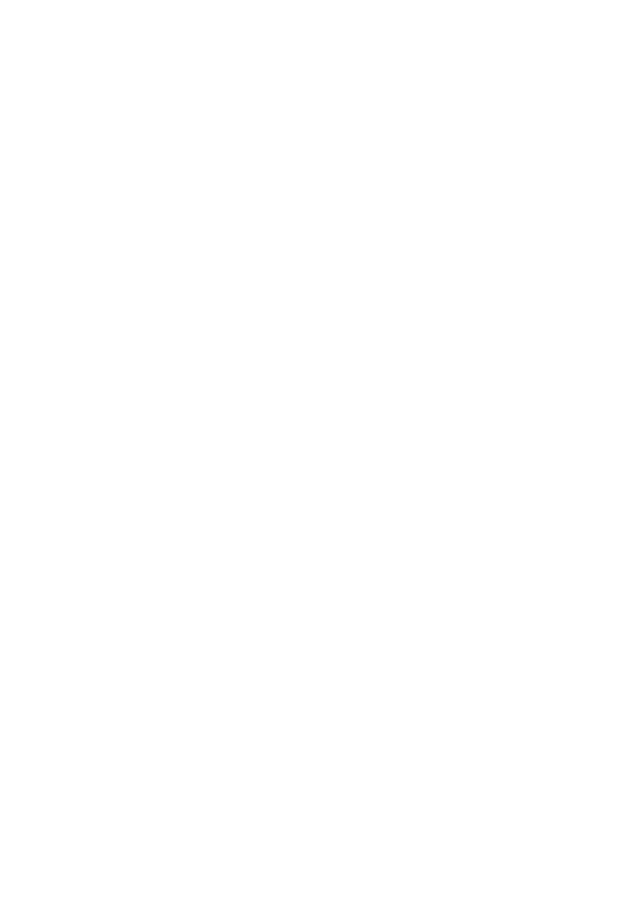
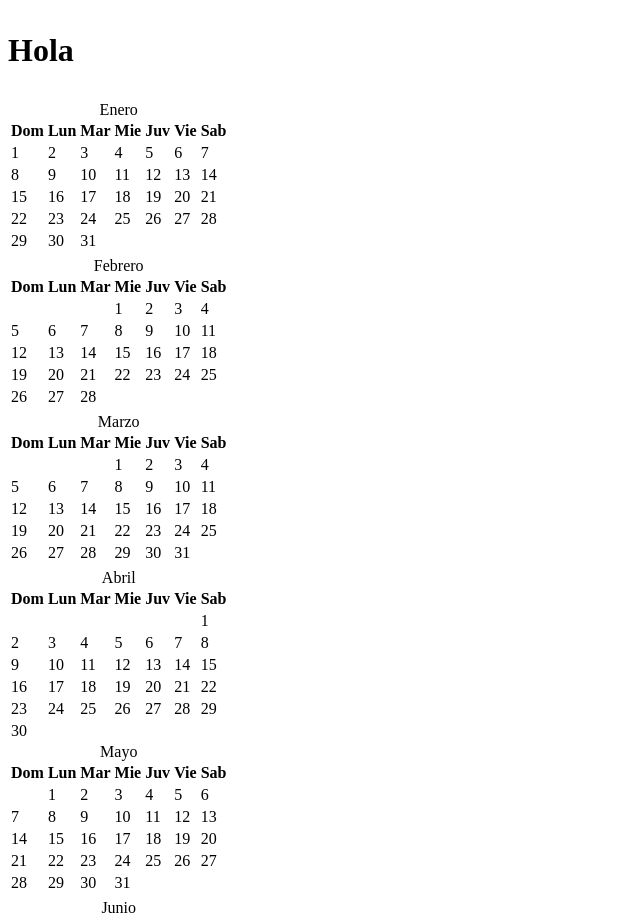
Before and after one commit to Dabeto83/Calendario-devcode, a plain HTML site: page Index.html in a window 1280 px wide. Shown: the top 913 px of the page, without its empty margins (0-640 px from the left). Before the commit the page ends 800 px from the top, so only its background shows below. Drawn offline with Linux system fonts and the light colour scheme.

Commit message:
Añade archivos externos html

```diff
--- a/Index.html
+++ b/Index.html
@@ -3,8 +3,14 @@
   <head>
     <meta charset="utf-8">
     <title>Calendario</title>
+    <link rel="styleSheet" href="styles.css">
   </head>
   <body>
-
+  <h1>
+    <div class="">
+      <p>Hola</p>
+    </div>
+  </h1>
   </body>
+  <script src="main.js" type="text/javascript"></script>
 </html>
```
